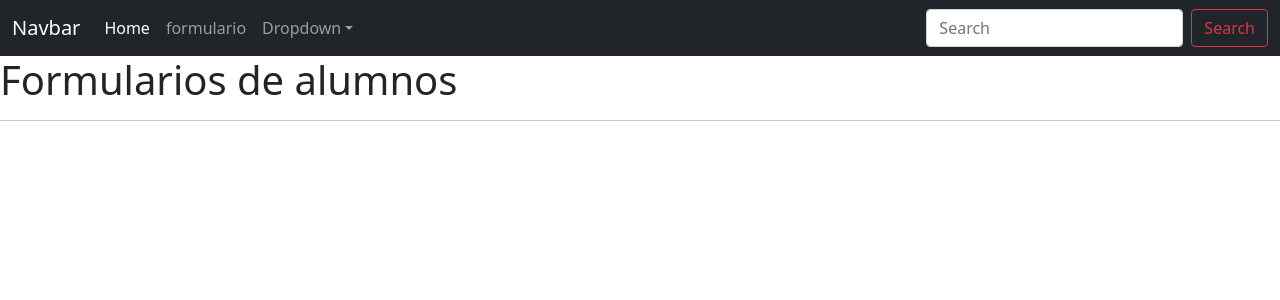
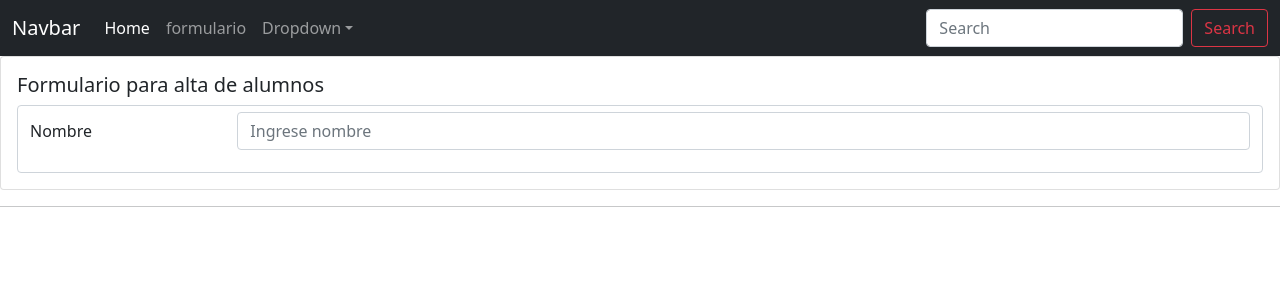
Before and after one commit to dancamar/appcbta, a React (Create React App) app: page /formulario1 in a window 1280 px wide. Shown: the top 300 px of the page. Built offline with nearby package versions, Linux system fonts and the light colour scheme.

Commit message:
Se agrego el componente formulario

```diff
--- a/src/componentes/formularios/formularioalumnos.js
+++ b/src/componentes/formularios/formularioalumnos.js
@@ -1,8 +1,50 @@
+
+import {useState} from 'react';
+
+function FormularioAlumnos() {
+
+    const iniciarInput={
+        nombre:''
+    }
 
 
-function FormularioAlumnos(){
-    return(
-        <h1>Formularios de alumnos</h1>
+
+    const [values,setValues]=useState(iniciarInput);
+
+    const inputChange=(e)=>{
+        const {name,value}=e.target;
+        setValues({...values,[name]:value})
+    }
+
+    const msj =(e) =>{
+        e.preventDefault();
+        alert("Hola "+""+values.nombre);
+    }
+
+
+    return (
+
+        <div className="card">
+            <div className="card-body">
+                <h5 className="card-title">Formulario para alta de alumnos</h5>
+
+                <div className="form-control">
+                    <div className="mb-3 row">
+                        <label for="inputPassword" className="col-sm-2 col-form-label">Nombre</label>
+                        <div className="col-sm-10">
+                            <input type="text" name="nombre"
+                            className="form-control"
+                            id="inputPassword"
+                            placeholder="Ingrese nombre"
+                            />
+                        </div>
+                    </div>
+
+                </div>
+
+
+            </div>
+        </div>
     )
 }
 
```
